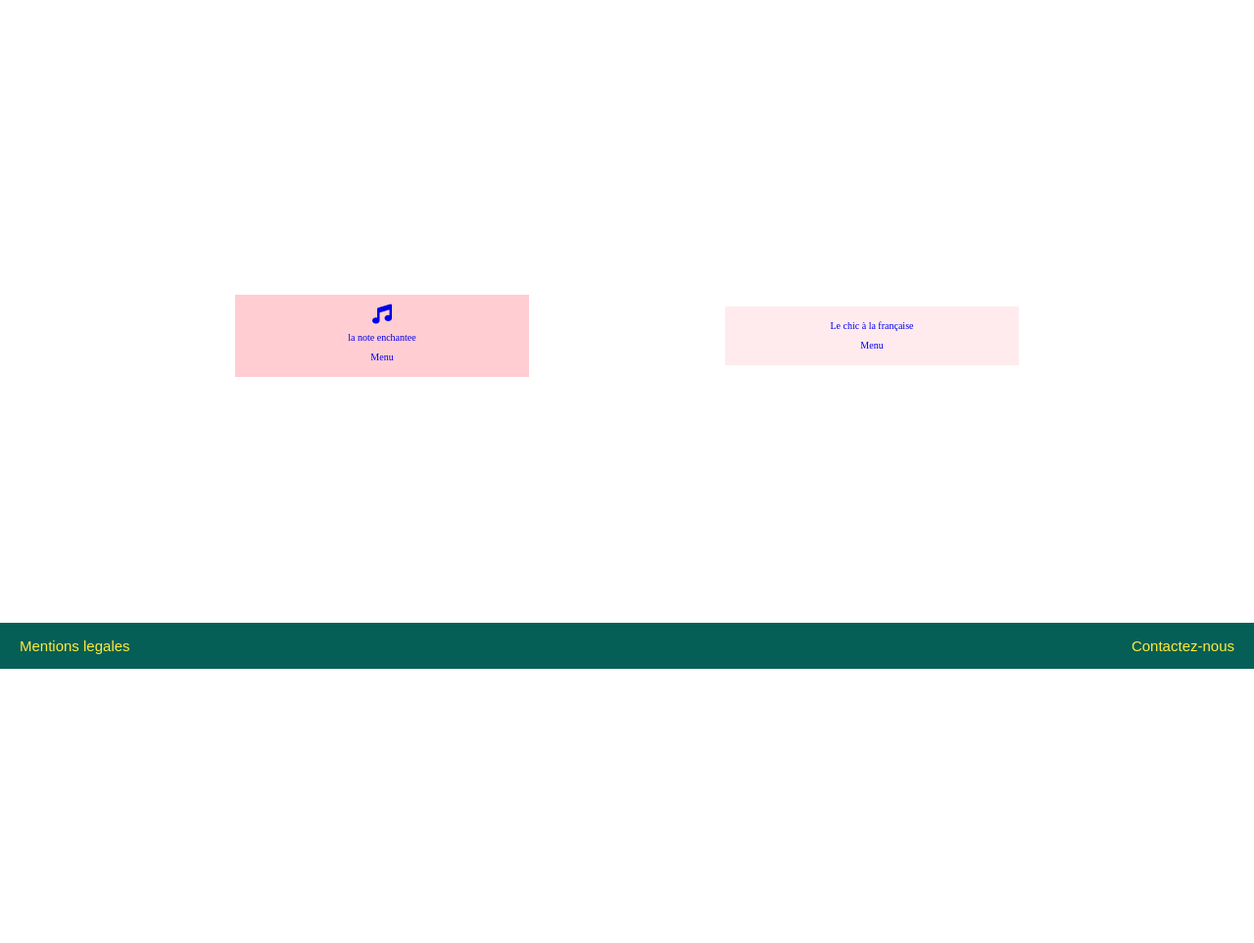
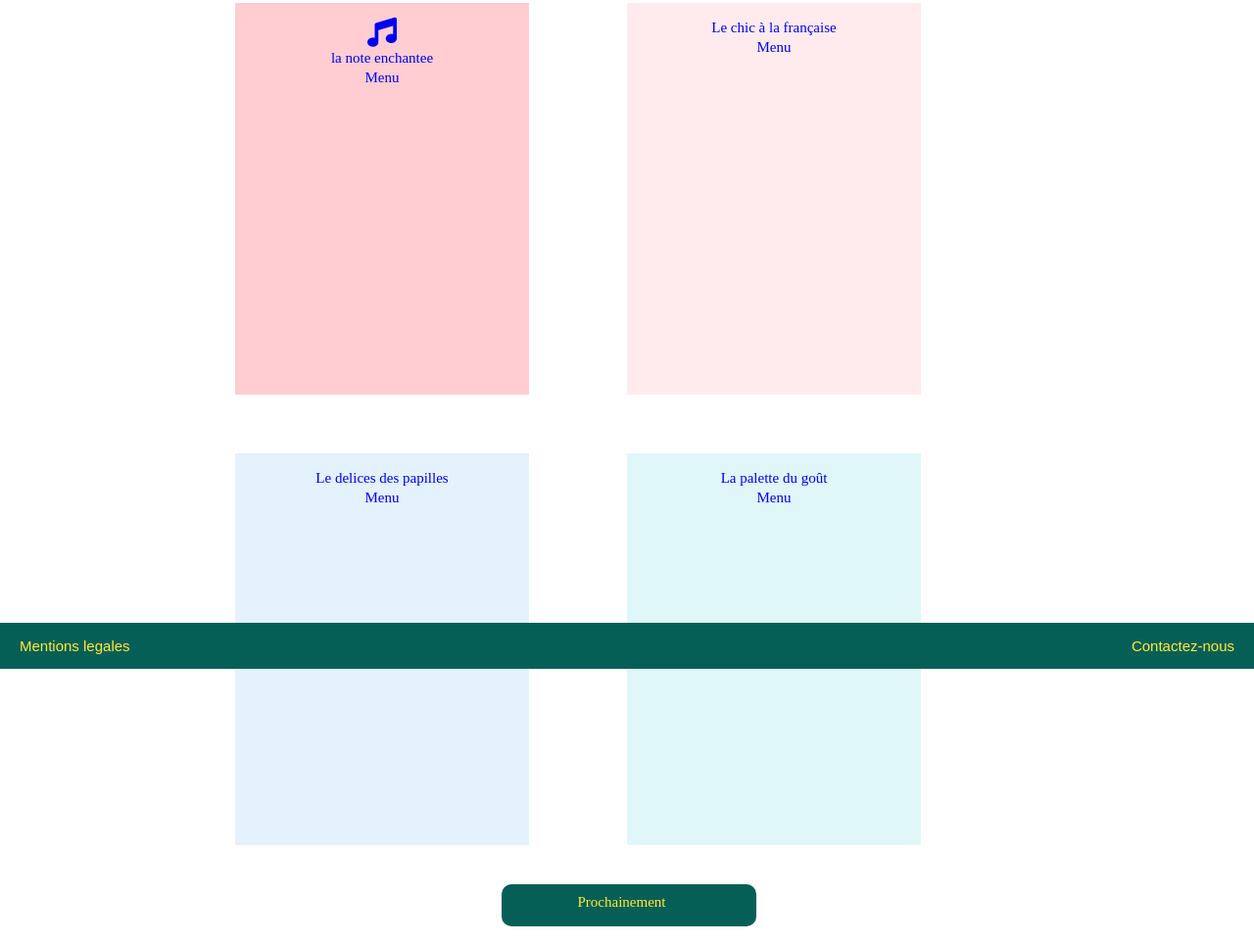
Before and after one commit to Willy78tech/ohmyfood, a website: page index.html in a window 1280 px wide. Shown: the part 117-1080 px from the top of the page at 98% size. Drawn offline with Linux system fonts and the light colour scheme.

Commit message:
opacity et tansform menu

```diff
--- a/main.scss
+++ b/main.scss
@@ -5,14 +5,21 @@ $size: 1vh;
 $anim-dur: 1000ms;
 $anim-delay: $anim-dur / 5;
 @mixin btn-menu {
-    display: inline-block;
+    display: block;
+    margin-right: 10rem;
+    cursor: pointer;
+    text-align: center;
     height: 40rem;
-    width: 20rem;
-    text-align: center;
-    margin-right: 2rem;
-    margin-top: 4rem;
-    margin-bottom: 2rem;
-    font-size: medium;
+    width: 30rem;
+    line-height: 2rem;
+    font-size: 1.5rem;
+    opacity: 1;
+    transition: opacity 250ms;
+    overflow: hidden;
+    &:hover {
+        opacity: 0.7;
+    }
+
 }
 
 
@@ -25,17 +32,11 @@ html,body{
     height: 100%;
     position: relative;
 }
-.haut{
-    height: 100%;
+.haut, .bas{
     display: flex;
+    justify-content: center;
     align-items: center;
-    justify-content: center;
-}
-.bas{
-    height: 100%;
-    display: flex;
-    align-items: center;
-    justify-content: center;
+    padding-top: 6rem;
 }
 header{
     display: block;
@@ -57,48 +58,35 @@ header{
 }
 .btn_note{
     background-color: #FFCDD2;
-    margin-right: 10rem;
-    cursor: pointer;
-    text-align: center;
-    width: 30rem;
-    line-height: 2rem;
-    vertical-align: middle;
+    @include btn-menu;
 }
 .btn_note p a{
     text-decoration: none;
 }
+.btn_note p{
+    transform: scale(1);
+    transition: transform 400ms;
+    & :hover{
+        transform: scale(1.15);
+    }
+}
 .btn_chic{
     background-color: #FFEBEE;
-    width: 30rem;
-    margin-left: 10rem;
-    cursor: pointer;
-    text-align: center;
-    vertical-align: middle;
-    line-height: 2rem;
+    @include btn-menu;
 }
 .btn_chic p a{
     text-decoration: none;
 }
 .btn_delice {
     background-color: #E3F2FD;
-    margin-right: 10rem;
-    cursor: pointer;
-    text-align: center;
-    width: 30rem;
-    line-height: 2rem;
-    vertical-align: middle;
+    @include btn-menu;
 }
 .btn_delice p a{
     text-decoration: none;
 }
 .btn_gout{
-    background-color: #FAFAFA;
-    margin-right: 10rem;
-    cursor: pointer;
-    text-align: center;
-    width: 30rem;
-    line-height: 2rem;
-    vertical-align: middle;
+    background-color: #E0F7FA;
+    @include btn-menu;
 }
 .btn_gout p a{
     text-decoration: none;
```
Also changed, not shown: style.css, 1 other file.
